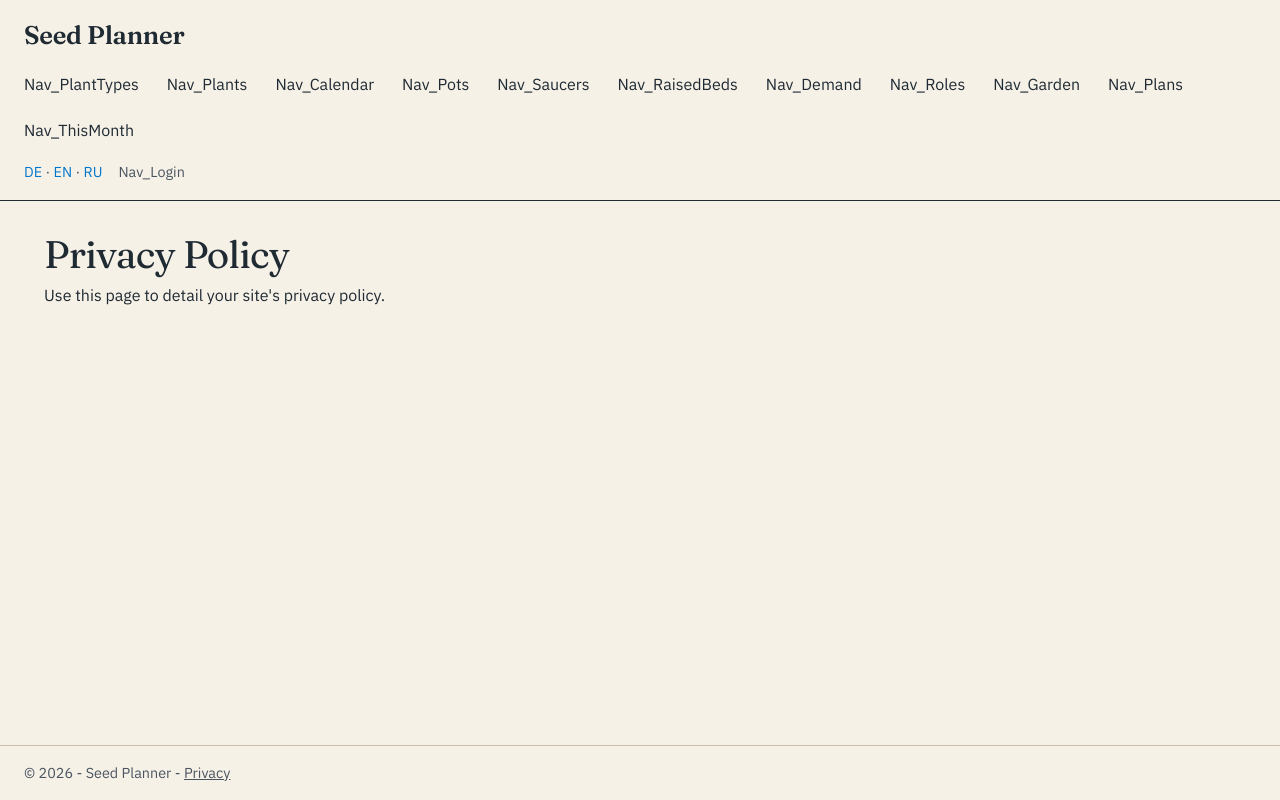
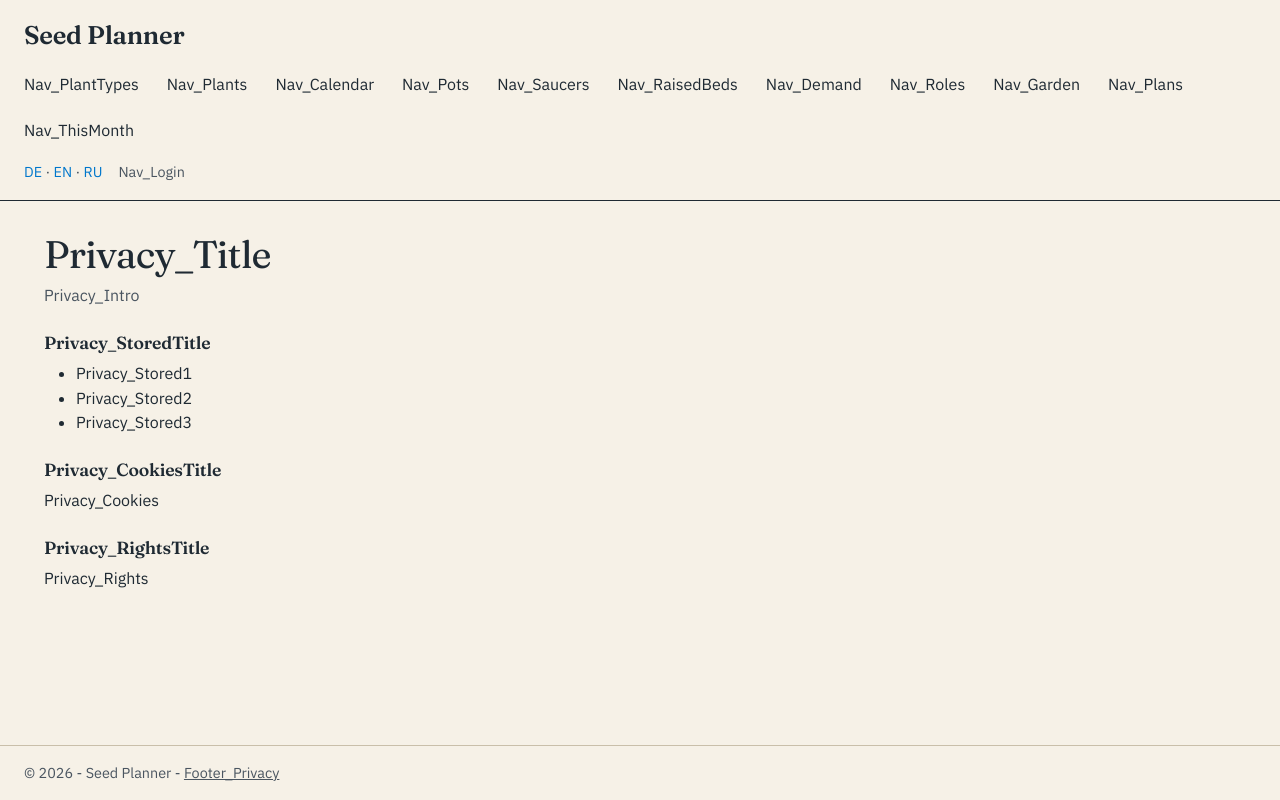
Before and after one commit to elenapschorr/seed-planner, an ASP.NET Core app: page /Privacy in a window 1280 px wide. Run offline with ASP.NET Core 8, Linux system fonts and the light colour scheme; style sheets or scripts are compiled from the project's sources; some libraries are stand-ins or nearby versions.

Commit message:
Add privacy notice page and footer link

```diff
--- a/src/SeedPlanner.Api/Pages/Privacy.cshtml
+++ b/src/SeedPlanner.Api/Pages/Privacy.cshtml
@@ -1,8 +1,21 @@
 @page
 @model PrivacyModel
 @{
-    ViewData["Title"] = "Privacy Policy";
+    ViewData["Title"] = L["Privacy_Title"].Value;
 }
-<h1>@ViewData["Title"]</h1>
+<h1>@L["Privacy_Title"]</h1>
 
-<p>Use this page to detail your site's privacy policy.</p>
+<p class="text-muted">@L["Privacy_Intro"]</p>
+
+<h2 class="h5 mt-4">@L["Privacy_StoredTitle"]</h2>
+<ul>
+    <li>@L["Privacy_Stored1"]</li>
+    <li>@L["Privacy_Stored2"]</li>
+    <li>@L["Privacy_Stored3"]</li>
+</ul>
+
+<h2 class="h5 mt-4">@L["Privacy_CookiesTitle"]</h2>
+<p>@L["Privacy_Cookies"]</p>
+
+<h2 class="h5 mt-4">@L["Privacy_RightsTitle"]</h2>
+<p>@L["Privacy_Rights"]</p>
--- a/src/SeedPlanner.Api/Pages/Shared/_Layout.cshtml
+++ b/src/SeedPlanner.Api/Pages/Shared/_Layout.cshtml
@@ -58,7 +58,7 @@
     </main>
 
     <footer class="site-footer">
-        &copy; 2026 - Seed Planner - <a asp-area="" asp-page="/Privacy">Privacy</a>
+        &copy; 2026 - Seed Planner - <a asp-area="" asp-page="/Privacy">@L["Footer_Privacy"]</a>
     </footer>
 
     <script src="~/lib/jquery/dist/jquery.min.js"></script>
```
Also changed, not shown: src/SeedPlanner.Api/Resources/SharedResource.de.resx, src/SeedPlanner.Api/Resources/SharedResource.resx, src/SeedPlanner.Api/Resources/SharedResource.ru.resx.
